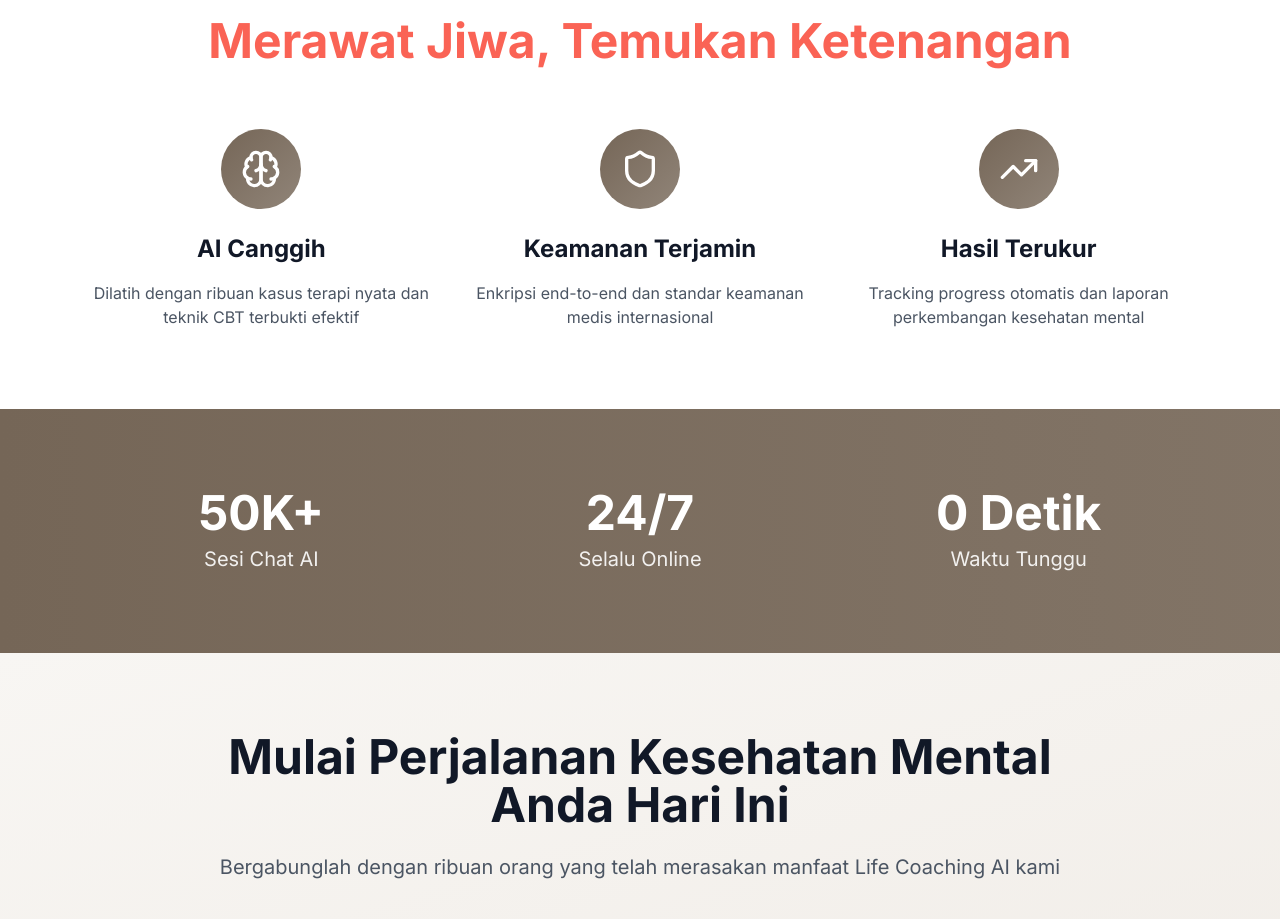
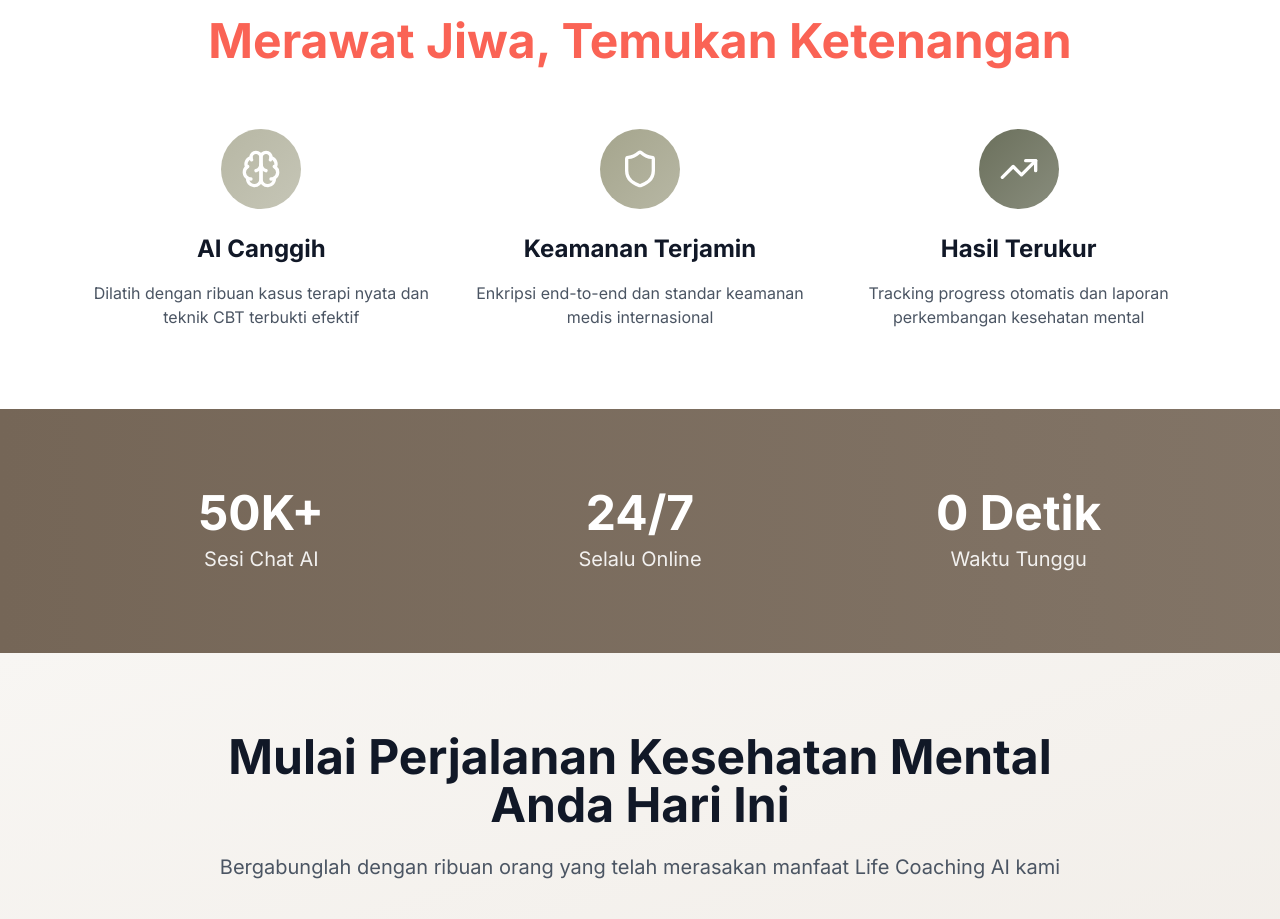
Before and after one commit to ebensegara/jiwoc, a Next.js app: page /landing in a window 1280 px wide. Shown: the part 2360-3279 px from the top of the page. Built offline with nearby package versions, Linux system fonts and the light colour scheme.

Commit message:
warna landing page2

```diff
--- a/src/app/landing/page.tsx
+++ b/src/app/landing/page.tsx
@@ -268,7 +268,7 @@ export default function LandingPage() {
 
           <div className="grid md:grid-cols-3 gap-8">
             <div className="text-center">
-              <div className="w-20 h-20 bg-gradient-to-br from-[#756657] to-[#756657]/80 rounded-full flex items-center justify-center mx-auto mb-6">
+              <div className="w-20 h-20 bg-gradient-to-br from-[#B7B7A4] to-[#B7B7A4]/80 rounded-full flex items-center justify-center mx-auto mb-6">
                 <Brain className="w-10 h-10 text-white" />
               </div>
               <h3 className="text-2xl font-bold text-gray-900 dark:text-white mb-4">
@@ -281,7 +281,7 @@ export default function LandingPage() {
             </div>
 
             <div className="text-center">
-              <div className="w-20 h-20 bg-gradient-to-br from-[#756657] to-[#756657]/80 rounded-full flex items-center justify-center mx-auto mb-6">
+              <div className="w-20 h-20 bg-gradient-to-br from-[#A5A58D] to-[#A5A58D]/80 rounded-full flex items-center justify-center mx-auto mb-6">
                 <Shield className="w-10 h-10 text-white" />
               </div>
               <h3 className="text-2xl font-bold text-gray-900 dark:text-white mb-4">
@@ -293,7 +293,7 @@ export default function LandingPage() {
             </div>
 
             <div className="text-center">
-              <div className="w-20 h-20 bg-gradient-to-br from-[#756657] to-[#756657]/80 rounded-full flex items-center justify-center mx-auto mb-6">
+              <div className="w-20 h-20 bg-gradient-to-br from-[#6B705C] to-[#6B705C]/80 rounded-full flex items-center justify-center mx-auto mb-6">
                 <TrendingUp className="w-10 h-10 text-white" />
               </div>
               <h3 className="text-2xl font-bold text-gray-900 dark:text-white mb-4">
```
